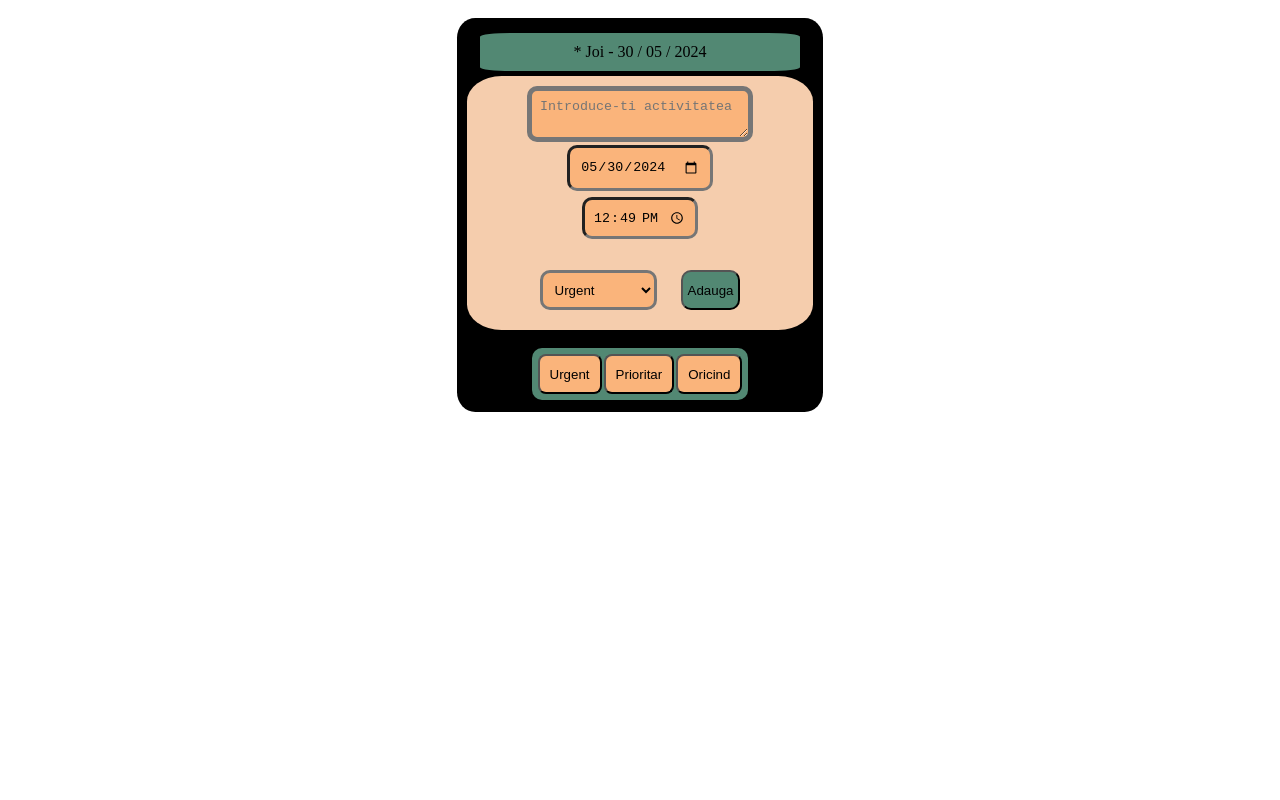
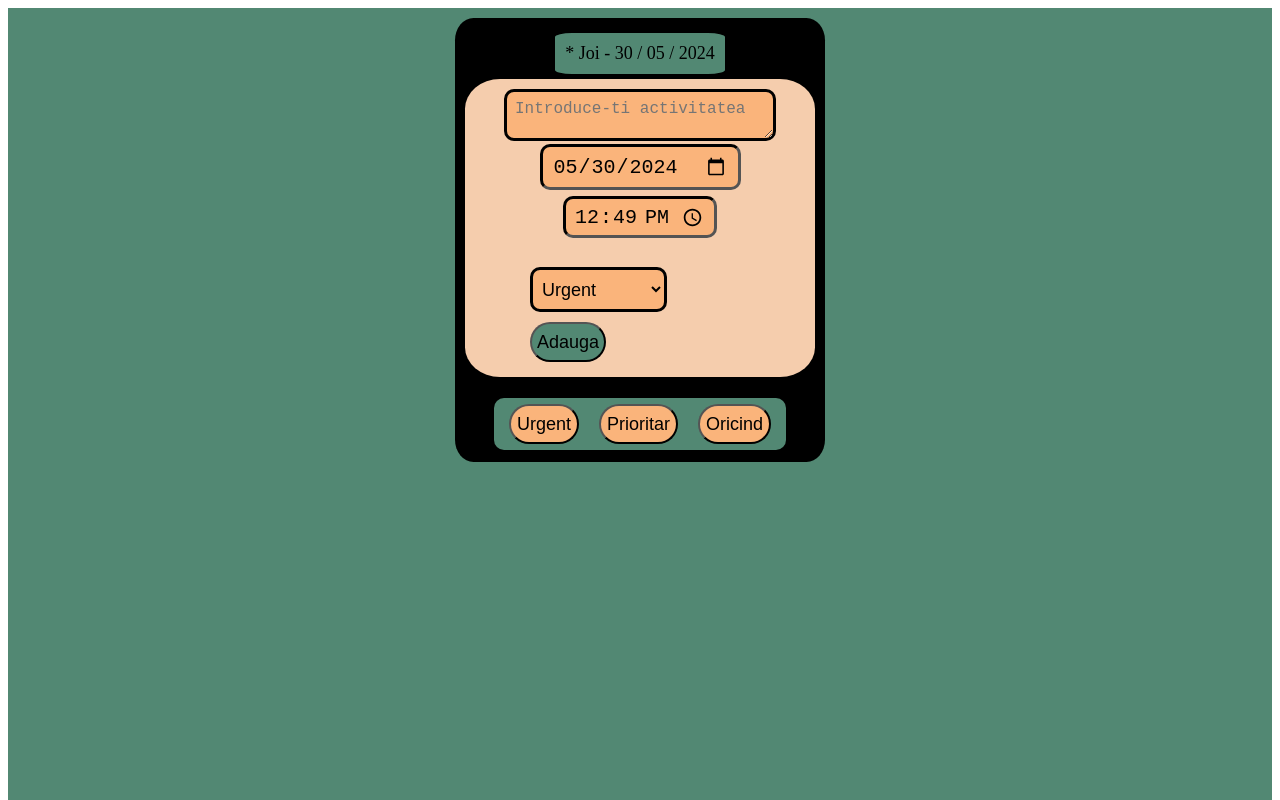
Before and after one commit to ugdej/Organizator-Ro, a plain HTML site: page index.html in a window 1280 px wide. Shown: the top 800 px of the page. Drawn offline with Linux system fonts and the light colour scheme.

Commit message:
Update style.css

```diff
--- a/style.css
+++ b/style.css
@@ -1,28 +1,37 @@
- .container1{width: fit-content;
+ .container1 {
+     width: fit-content;
      flex-direction: column;
      flex-wrap: wrap;
      background-color: #000000;
      border-radius: 0px;
      padding: 10px;
      display: flex;
-    align-content:center;
+     align-content: center;
      align-items: center;
      border-radius: 5%;
+     width: 350px;
+     border-color: #000000;
  }
-.ascunde{
-    display:none}
 
-.container{width: fit-content;
+ .ascunde {
+     display: none
+ }
+
+ .container {
+     width: fit-content;
      flex-direction: column;
      flex-wrap: wrap;
      padding: 1px;
      display: flex;
-    align-content:center;
+     align-content: center;
      align-items: center;
      border-radius: 10%;
+     width: 350px;
+     border-color: #000000;
  }
 
-.container3{ width: fit-content;
+ .container3 {
+     width: fit-content;
      background-color: #f5cdad;
      flex-direction: column;
      flex-wrap: wrap;
@@ -31,12 +40,28 @@
      align-content: center;
      align-items: center;
      border-radius: 10%;
-}
-.lista :hover{color: rgba(99, 224, 27, 0.356);}
-.lista2 :hover{color: rgb(0, 0, 0);
+     width: 230px;
+     border-color: #000000;
  }
 
-.lista1{background-color:  #528873;
+ .container1 :hover {
+     color: rgb(255, 255, 255);
+ }
+
+ .container3 :hover {
+     color: rgb(255, 255, 255);
+ }
+
+ .lista1 :hover {
+     color: rgb(255, 255, 255);
+ }
+
+ .lista2 :hover {
+     color: rgb(255, 255, 255);
+ }
+
+ .lista1 {
+     background-color: #528873;
      margin: 5px;
      cursor: pointer;
      display: flex;
@@ -45,94 +70,140 @@
      align-content: center;
      border-radius: 10%;
      padding: 10px 10px 10px 10px;
-    width: 300px;
+     width: 150px;
+     border-color: #000000;
  }
-.lista2{background-color: #f5cdad;
+
+ .lista2 {
+     background-color: #f5cdad;
      margin: 5px;
      display: flexbox;
      width: 300px;
-    align-items:top;
+     align-items: top;
      border-radius: 10%;
      padding: 10px 10px 10px 25px;
+     border-color: #000000;
  }
 
- .p  {color: #ffe4c4;
+ .p {
+     color: #ffe4c4;
      width: 250;
      margin: 10px;
-    text-align:center;
+     text-align: center;
 
  }
- h2  {color: #000000;
+
+ h2 {
+     color: #000000;
      text-align-last: center;
+     cursor: pointer;
 
  }
-.button{background-color: #528873;
-    margin: 10px;
-    border-radius: 10px;
+
+ .button {
+     background-color: #528873;
+     margin: 5px;
+     border-radius: 50px;
      cursor: pointer;
      padding: 5px;
      height: 40px;
+     font-size: large;
+     border-color: #000000;
  }
-.sterge{background-color: #f65a54;
+
+ .sterge {
+     background-color: #f65a54;
      margin: 3px;
      border-radius: 50px;
      cursor: pointer;
      padding: 5px 10px 5px 10px;
-    height: 40px;
+     height: 35px;
+     font-size: large;
+     border-color: #000000;
  }
-.zero{display: flex;
+
+ .zero {
+     background-color: #528873;
+     display: flex;
      flex-direction: column;
      align-items: center;
      align-content: center;
      padding-top: 10px;
      padding-bottom: 10px;
+     font-size: large;
+     height: 1200px;
  }
 
-#alege{cursor: pointer;
+ #alege {
+     cursor: pointer;
      background-color: #fab47b;
      border-radius: 10px;
-    margin: 10px;
-    padding: 8px;
-    border-width:3px;
-    height: 40px;
+     margin: 5px;
+     padding: 5px;
+     border-width: 3px;
+     height: 45px;
+     font-size: large;
+     border-color: #000000;
  }
-#data{cursor: pointer;
-    background-color:#fab47b;
+
+ #data {
+     cursor: pointer;
+     background-color: #fab47b;
      border-radius: 10px;
      margin: 3px;
      padding: 10px;
-    border-width:3px;
+     border-width: 3px;
      height: 20px;
+     font-size: x-large;
+     border-color: #000000;
  }
 
-#ora{cursor: pointer;
+ #ora {
+     cursor: pointer;
      background-color: #fab47b;
      border-radius: 10px;
      margin: 3px;
      padding: 8px;
-    border-width:3px;
+     border-width: 3px;
      height: 20px;
+     font-size: x-large;
+     border-color: #000000;
+ }
 
-}
-#activitate{ cursor: pointer;
+ #activitate {
+     cursor: pointer;
      background-color: #fab47b;
      border-radius: 10px;
      padding: 8px;
-    inline-size: 200px;
-    max-width: 200px;
-    border-width: 5px;
+     inline-size: 250px;
+     max-width: 250px;
+     border-width: 3px;
      height: 30px;
+     font-size: large;
+     border-color: #000000;
  }
- .button2{background-color: #fab47b;
-    margin: 1px;
-    border-radius: 8px;
+
+ .button2 {
+     background-color: #fab47b;
+     margin: 1px 10px 1px 10px;
+     border-radius: 50px;
      cursor: pointer;
-    padding: 10px;
      height: 40px;
+     font-size: large;
+     border-color: #000000;
+
  }
-.but{background-color:  #528873;
+
+ .but {
+     background-color: #528873;
      display: flex;
      flex-wrap: wrap;
      border-radius: 10px;
      padding: 5px;
+     border-color: #000000;
  }
+
+ .alegeButton {
+     align-items: center;
+     width: 240px;
+ }
```
Lines whose indentation alone changed are shown as unchanged.
